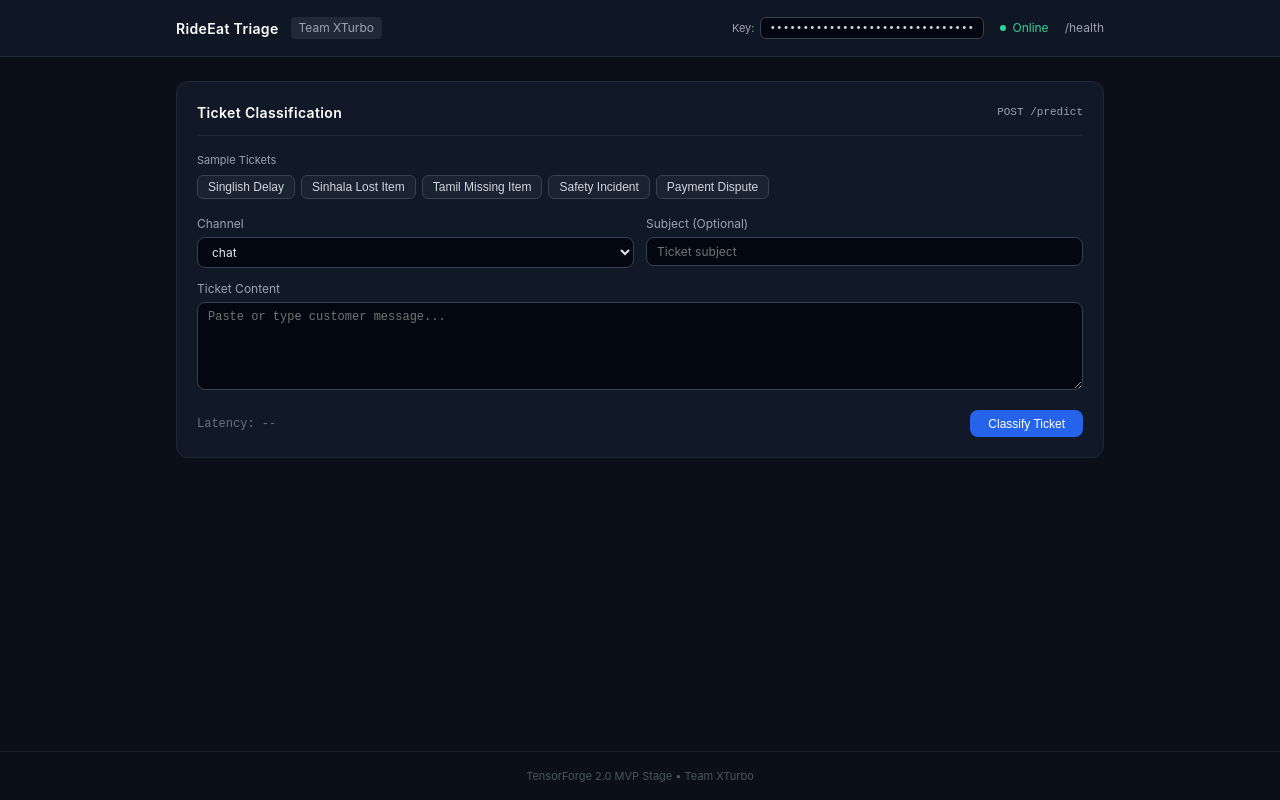
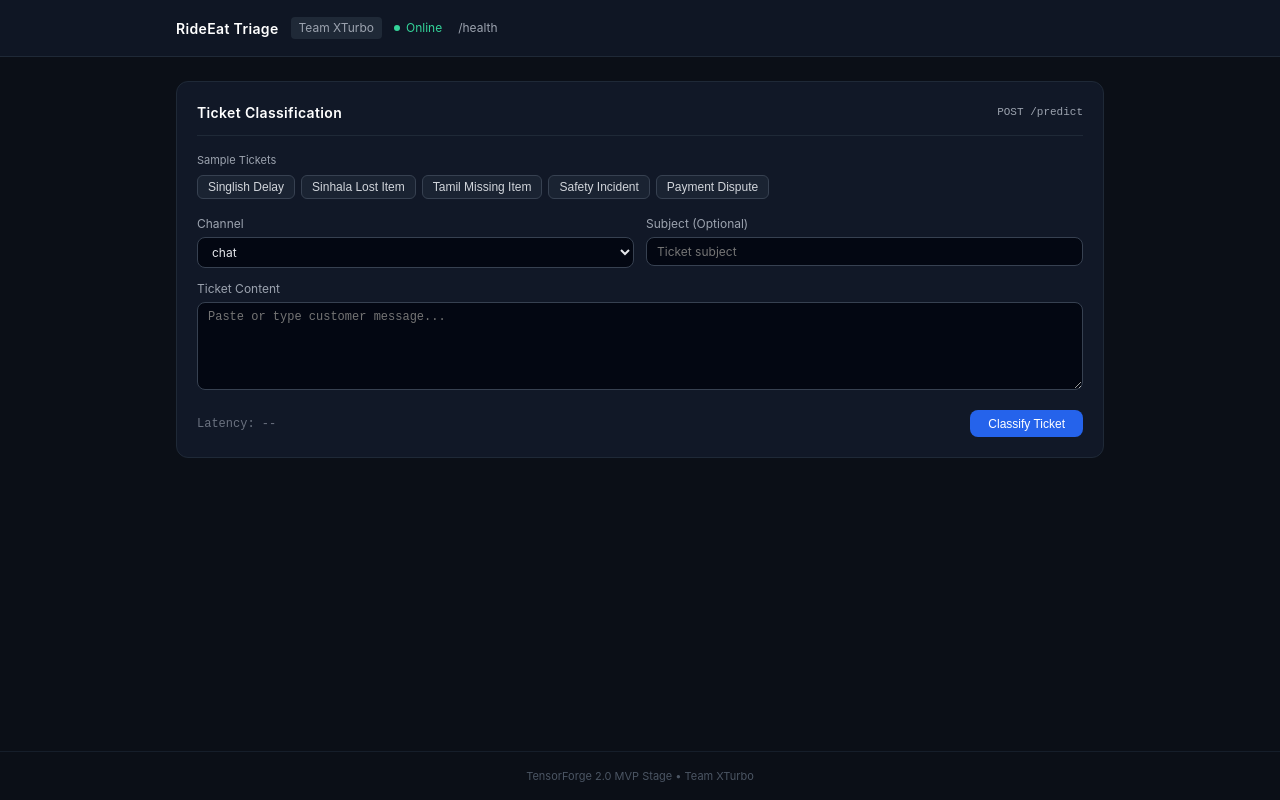
Before and after one commit to Ashiy-Ishan/KDU, a plain HTML site: page src/web/index.html in a window 1280 px wide. Drawn offline with Linux system fonts and the light colour scheme.

```diff
--- a/src/web/index.html
+++ b/src/web/index.html
@@ -57,29 +57,6 @@
             display: flex;
             align-items: center;
             gap: 1rem;
-        }
-        .key-input-wrapper {
-            display: flex;
-            align-items: center;
-            gap: 0.375rem;
-        }
-        .key-input-label {
-            font-size: 0.6875rem;
-            color: #9ca3af;
-        }
-        .key-input {
-            background-color: #030712;
-            border: 1px solid #374151;
-            border-radius: 0.375rem;
-            padding: 0.25rem 0.5rem;
-            font-size: 0.6875rem;
-            color: #d1d5db;
-            font-family: monospace;
-            width: 14rem;
-        }
-        .key-input:focus {
-            outline: none;
-            border-color: #6b7280;
         }
         .status-indicator {
             display: flex;
@@ -327,12 +304,7 @@
             <div class="brand">
                 <span class="brand-title">RideEat Triage</span>
                 <span class="badge">Team XTurbo</span>
-            </div>
             <div class="header-right">
-                <div class="key-input-wrapper">
-                    <span class="key-input-label">Key:</span>
-                    <input type="password" id="apiKeyInput" value="tf2_842bc2c62f969cfe2b8d9be71606bd1a510ede5fc7ffc8e2" class="key-input" title="API Key used for requests">
-                </div>
                 <div class="status-indicator">
                     <span class="status-dot"></span>
                     <span id="healthText">Online</span>
@@ -467,7 +439,6 @@
             const btn = document.getElementById('predictBtn');
             const latencyIndicator = document.getElementById('latencyIndicator');
             const resultCard = document.getElementById('resultCard');
-            const apiKey = document.getElementById('apiKeyInput').value.trim();
 
             btn.disabled = true;
             btn.innerText = 'Classifying...';
@@ -484,7 +455,7 @@
                     method: 'POST',
                     headers: {
                         'Content-Type': 'application/json',
-                        'X-API-Key': apiKey
+                        'X-API-Key': 'tf2_842bc2c62f969cfe2b8d9be71606bd1a510ede5fc7ffc8e2'
                     },
                     body: JSON.stringify(payload)
                 });
```
Also changed, not shown: src/web/vercel.json (added).
